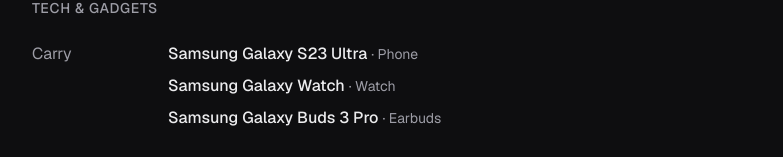
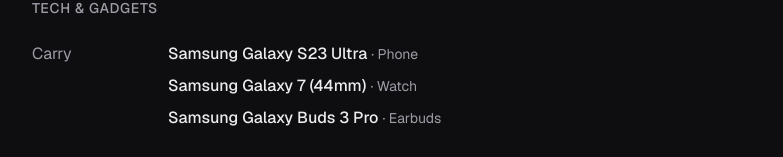
Before and after one commit to PaschalKen/Portfolio, a Next.js app: page /now in a window 1280 px wide. Shown: the part 757-914 px from the top of the page, without its empty margins (248-1031 px from the left). Built offline with nearby package versions, Linux system fonts and the light colour scheme.

Commit message:
fix: update Samsung Galaxy Watch name to Samsung Galaxy 7 (44mm)

```diff
--- a/src/content/now.ts
+++ b/src/content/now.ts
@@ -23,7 +23,7 @@
   ],
   gadgets: [
     { group: "Carry", category: "Phone", name: "Samsung Galaxy S23 Ultra" },
-    { group: "Carry", category: "Watch", name: "Samsung Galaxy Watch" },
+    { group: "Carry", category: "Watch", name: "Samsung Galaxy 7 (44mm)" },
     { group: "Carry", category: "Earbuds", name: "Samsung Galaxy Buds 3 Pro" },
     { group: "Desk", category: "Laptop", name: "MacBook Pro 14-inch (M5, 2025)" },
     { group: "Desk", category: "Keyboard", name: "Apple Magic Keyboard" },
```
